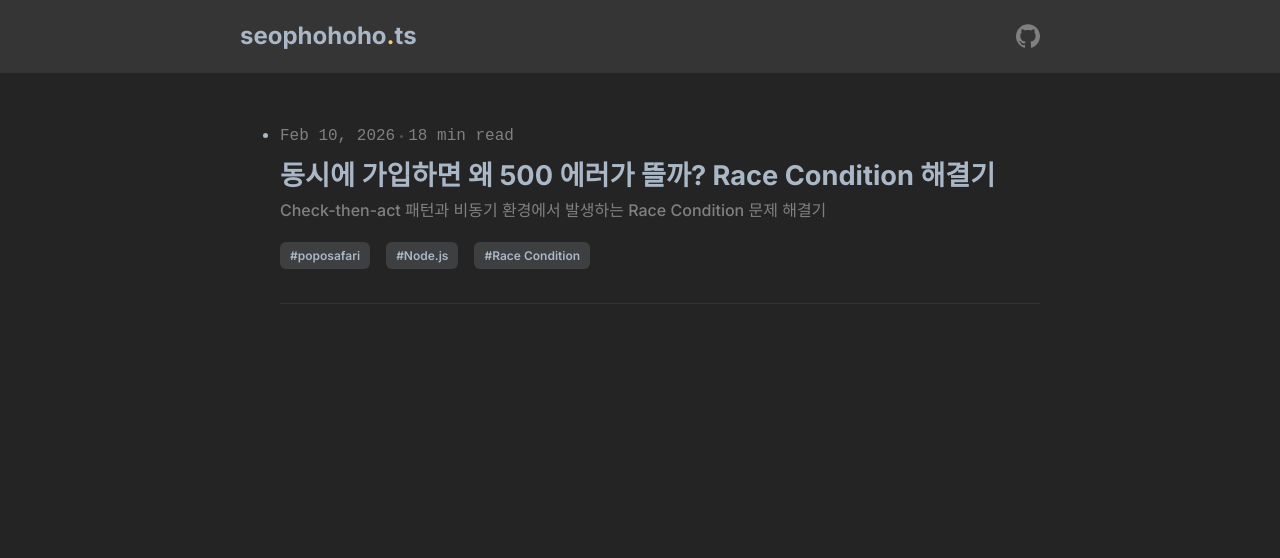
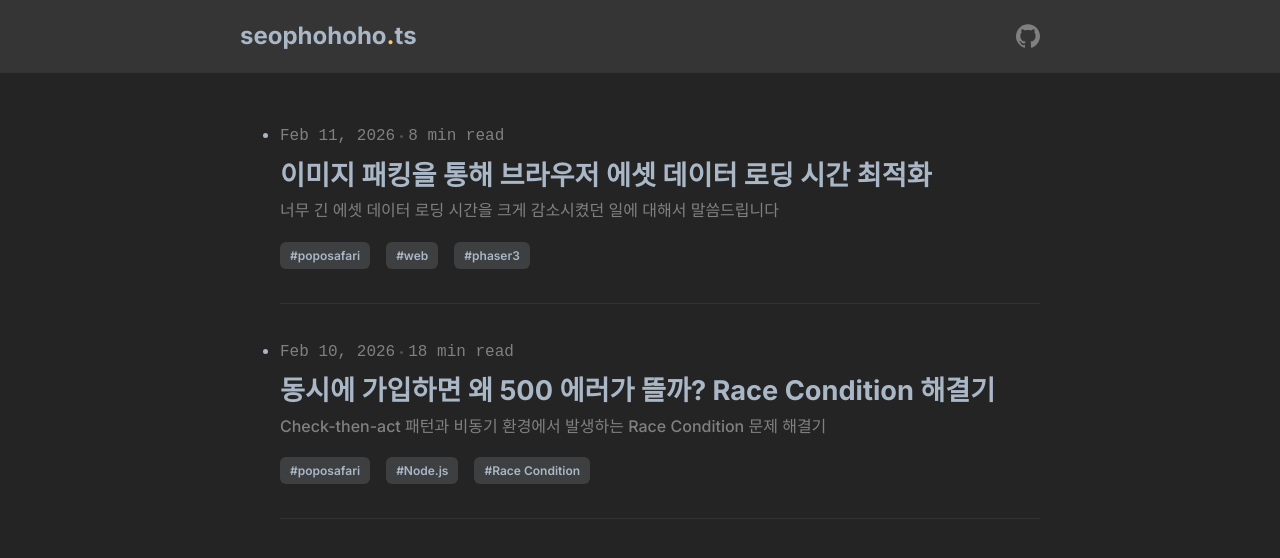
Before and after one commit to seophohoho/seophohoho.github.io, a Jekyll site: the page built from index.html, in a window 1280 px wide. Shown: the top 558 px of the page. Built offline with Jekyll 4.4.1, drawn with Linux system fonts in a browser that asks for light colours; the list of posts is cut into pages by our own code; some of the changed lines change nothing that is shown.

Commit message:
feat: add post

````diff
--- a/_config.yml
+++ b/_config.yml
@@ -1,14 +1,15 @@
 title: SEOPHOHOHO Tech
 description: Writing on software design, systems, and building products.
-baseurl: ""
-url: "https://seophohoho.github.io"
+baseurl: ''
+url: 'https://seophohoho.github.io'
+img_path: '/assets/images'
 
 # 테마 설정 제거 (theme: minima 줄을 삭제하거나 주석 처리하세요)
 # theme: minima
 
 # 페이지네이션 설정
 paginate: 10
-paginate_path: "/page:num/"
+paginate_path: '/page:num/'
 
 plugins:
   - jekyll-paginate
--- /dev/null
+++ b/_posts/2026-02-13-0.md
@@ -0,0 +1,168 @@
+---
+layout: post
+title: '이미지 패킹을 통해 브라우저 에셋 데이터 로딩 시간 최적화'
+sub-title: '너무 긴 에셋 데이터 로딩 시간을 크게 감소시켰던 일에 대해서 말씀드립니다'
+date: 2026-02-11 12:30:50 +0900
+tags: [poposafari, web, phaser3]
+---
+
+## 들어가며
+
+poposafari는 `phaser3`라는 게임 엔진을 사용하여 개발하고 있는 웹 게임입니다. 그렇기 때문에, 게임에 필요한 여러 에셋(이미지, 사운드, 스프라이트 시트)들을 사이트에 접속 시에 로드(load) 해야 할 필요가 있었는데요. 에셋을 새롭게 추가하면 추가할수록, 로딩되는 시간은 갈수록 길어지게 되었고, 결국 로딩 시간이 로컬 환경임에도 불구하고 27초까지 걸리게 되는 상황까지 오게 되었습니다. 이번 글에서는 이미지 패킹이라는 것을 통해서 웹 브라우저가 받는 에셋 데이터의 로딩 시간을 단축시킬 수 있었던 과정을 공유하고자 합니다.
+
+## 로드 되어야 하는 에셋
+
+```bash
+public
+├── audio
+│   ├── pokemon (1117 files, 15.2MB)
+│   └── se (8 files, 185.6KB)
+├── font (1 files, 671.9KB)
+├── master (3 files, 710.8KB)
+└── ui (8 files, 4.3KB)
+    ├── bgs (8 files, 23.3KB)
+    ├── doors (21 files, 23.7KB)
+    ├── icons (12 files, 6.0KB)
+    ├── maps (58 files, 7.1MB)
+    ├── npcs (3 files, 13.5KB)
+    ├── players
+    │   ├── back (1 files, 1.9KB)
+    │   │   ├── hair (30 files, 58.0KB)
+    │   │   ├── outfit (2 files, 10.3KB)
+    │   │   └── skin (8 files, 37.4KB)
+    │   └── overworld (1 files, 27.7KB)
+    │       ├── hair (30 files, 254.6KB)
+    │       ├── outfit (2 files, 16.2KB)
+    │       └── skin (5 files, 46.5KB)
+    ├── pokemon
+    │   ├── front (1532 files, 4.0MB)
+    │   │   └── shiny (1531 files, 4.0MB)
+    │   ├── icon (1422 files, 2.7MB)
+    │   │   └── shiny (1433 files, 1.6MB)
+    │   └── overworld (1364 files, 6.4MB)
+    │       └── shiny (1361 files, 6.1MB)
+    └── windows (10 files, 2.7KB)
+----------------------------------------
+📊 Total Files : 9,974
+💾 Total Size  : 49.3MB
+----------------------------------------
+```
+현재 로드되야 하는 에셋 데이터들은 총 9,974개였고, 이 중에서 `pokemon` 디렉터리의 개수가 8,643개 였습니다.
+
+`pokemon`에는 각 포켓몬들의 스프라이트 이미지들이 각 `front`, `icon`, `overworld` 타입별로 이미지가 따로 존재하였습니다.
+
+![front_예시]({{ site.img_path }}/2026-02-13-0_1.png)
+![front_예시]({{ site.img_path }}/2026-02-13-0_2.png)
+![front_예시]({{ site.img_path }}/2026-02-13-0_3.png)
+
+그리고 실제로 브라우저에 로드가 완료 되었을 때의 수치는 아래와 같았습니다.
+
+![before_결과]({{ site.img_path }}/2026-02-13-0_0.png)
+
+> **요청 수** : 22,117개
+> **전송 용량** : 76.2 MB (실제 리소스 : 97.7 MB)
+> **로딩 완료 시간** : 27.10초
+{: .callout .info }
+
+이해가 되지는 않았습니다. 요청 수는 곧 로드되어야 하는 파일 수일 텐데, 9,974 → 22,117개로 늘어나 있고, 전송 용량 또한 49.3 MB → 76.2 MB로 늘어나 있었습니다. Network 탭의 Waterfall을 보면 **회색 막대(Stalled)**가 끝없이 이어져 있었죠. 왜 이런 일이 발생했는지 **원인 파악**을 시작했습니다.
+
+---
+
+## 문제의 원인을 파악하는 과정
+
+### Stalled(회색 막대)가 이렇게 길어진 이유는?
+
+Waterfall에서 눈에 먼저 들어온 건 **회색으로 길게 잡힌 Stalled** 구간이었습니다. Stalled가 정확히 뭘 의미하는지 찾아 보니, **"요청을 실제로 전송할 수 있게 되기까지 기다리는 시간"**이라는 걸 알게 됐습니다. 즉, 아직 서버에 요청을 보내지도 못하고 **빈 연결이 나올 때까지 기다리는 시간**이라는 겁니다.
+
+"왜 stalled가 있어야 할까?" **HTTP/1.1** 환경에서는 브라우저가 **도메인당 동시에 최대 6개**의 TCP 연결만 허용한다는 걸 알게 됐습니다. 요청이 22,000개면 6개씩 묶여 순차적으로 처리되니까, 대부분의 요청이 "앞에 처리가 끝날 때까지 기다리는" Stalled 상태로 남는 겁니다.
+
+그런데 여기서 중요한 건, **제가 로컬 환경에서 개발하고 있었기 때문**에 브라우저가 자동으로 **HTTP/1.1**만 사용했다는 점입니다. 로컬 개발 서버는 보통 HTTPS를 쓰지 않고 있기 때문에, [HwanShell 글](https://hwan-shell.tistory.com/389)에서 정리한 것처럼 "HTTPS 통신을 하지 않는 서버 같은 경우에는 강제로 HTTP 1.1을 사용하게 됩니다." 그래서 **동시 요청 처리 제한(도메인당 6개)**이 그대로 걸려 있었고, 22,000개 요청이 6개 창구에만 몰리면서 Stalled가 끝없이 쌓였던 거죠.
+
+### HTTP/1.1과 HTTP/2의 차이
+
+연결 제한과 "왜 6개인가"를 더 이해하려고, HTTP/1.1과 HTTP/2를 비교한 글들을 참고해 정리했습니다.
+
+| 구분 | HTTP/1.1 | HTTP/2 |
+|------|----------|--------|
+| **연결** | 도메인당 동시 연결 **6~8개** 제한. 그 이상은 Stalled(대기). | **한 연결**에서 여러 요청/응답을 동시에 처리(**멀티플렉싱**). 동시 요청 개수 제한이 사실상 없음. |
+| **프로토콜** | **텍스트** 기반 (가독성은 좋지만 파싱·처리 비용 큼). | **바이너리** 프레이밍. 파싱이 빠르고 오류 처리도 단순해짐. |
+| **헤더** | 매 요청마다 **같은 헤더를 반복 전송**. 작은 파일일수록 헤더 비중이 커짐. | **HPACK**으로 헤더 압축. 동적 테이블로 반복되는 헤더를 인덱스만 보내서 크기 대폭 감소. |
+| **처리 방식** | 한 연결에서 요청을 **순차 처리**. 앞 요청이 지연되면 뒤 요청 전부 대기(**Head-of-Line Blocking**). | 한 연결 안에 여러 **스트림**을 두고, 스트림 단위로 동시에 주고받음. 한 요청이 막혀도 다른 스트림은 진행. |
+
+정리하면, **로컬(localhost)**처럼 HTTPS를 쓰지 않는 환경에서는 HTTP/1.1만 쓰게 되고, 그래서 **동시에 처리할 수 있는 요청이 6개로 제한**된 상태였습니다. HTTP/2를 쓸 수 있는 환경이면 같은 수의 요청이라도 멀티플렉싱과 헤더 압축 덕분에 나아지지만, **요청 개수 자체를 줄이는 것**이 중요하다고 생각이 들었습니다.
+
+### 전송 용량이 49MB인데 왜 76MB 일까?
+
+에셋 폴더는 49MB 정도인데, Network 탭에는 전송 76.2MB, 리소스 97.7MB로 찍혀 있어서 **"어디서 용량이 부풀어 나오지?"**를 알아보았습니다.
+
+HTTP로 파일을 한 번 요청할 때는 **파일 내용만** 주는 것이 아니라, 매 요청마다 **Request Header**와 **Response Header**가 함께 전송됩니다.
+
+각 파일별로 얼만큼 용량이 늘어났는지 확인하려면, 브라우저 콘솔에서 아래 코드를 실행하면 됩니다.
+
+```javascript
+function formatBytes(bytes) {
+  if (bytes === 0) return '0 B';
+  const k = 1024;
+  const sizes = ['B', 'KB', 'MB', 'GB'];
+  const i = Math.floor(Math.log(bytes) / Math.log(k));
+  return parseFloat((bytes / Math.pow(k, i)).toFixed(2)) + ' ' + sizes[i];
+}
+
+performance.getEntriesByType('resource').forEach((e, i) => {
+  const transferred = formatBytes(e.transferSize);
+  const decoded = formatBytes(e.decodedBodySize);
+  const shortName = e.name.split('/').pop() || e.name;
+  console.log(`${shortName}  →  전송(헤더+본문): ${transferred}  |  본문(압축해제): ${decoded}`);
+});
+```
+
+예를 들어 `0000.png`는 279 Byte인데 전송 크기는 579 Byte로 늘어난 걸 확인할 수 있습니다.
+![용량_늘어남1]({{ site.img_path }}/2026-02-13-0_4.png)
+![용량_늘어남2]({{ site.img_path }}/2026-02-13-0_5.png)
+
+파일 하나가 1KB여도 실제로는 헤더까지 합쳐 2KB에 가깝게 오갈 수 있고, **22,000개 × 약 1KB (헤더 오버헤드) ≈ 22MB**가 순수 에셋 49MB 위에 더해져서 전송량이 76MB, 리소스 기준 97MB까지 부풀어 보였던 겁니다. HTTP/2에서는 HPACK으로 헤더를 압축해 이 오버헤드를 크게 줄여준다고 합니다.
+
+## 요청 횟수를 줄여보자: 이미지 패킹 (Texture Packer)
+
+원인을 알아보니 . **요청 횟수 자체를 줄이면** 헤더 오버헤드, 연결 병목을 모두 줄일 수 있다고 생각이 들었습니다. 그래서 **pokemon**에 해당하는 에셋 데이터를 **하나의 커다란 이미지로 패킹**하는 방식을 적용해보기로 하였습니다.
+
+### Texture Packer로 하나의 이미지에 모으기
+
+![texture_packer]({{ site.img_path }}/2026-02-13-0_8.png)
+
+**[Texture Packer](https://www.codeandweb.com/texturepacker)**라는 툴을 사용해서, 수천 개에 달하던 포켓몬 스프라이트 이미지들을 **한 장의 큰 이미지(아틀라스)**로 합쳤습니다. 개별 파일(`0000.png`, `0001.png`, …)을 그대로 여러 번 요청하는 대신, **front / icon / overworld** 등 타입별로 하나씩의 시트 이미지와, 각 프레임의 위치·크기 데이터가 들어 있는 JSON을 추가하였습니다.
+
+- 개별 파일 수천 개 → **아틀라스 이미지 1개 + JSON 1개** (타입별로 반복)
+- 이렇게 하면 **요청 1번**으로 여러 개의 스프라이트를 한꺼번에 받을 수 있습니다.
+
+![texture_packer]({{ site.img_path }}/2026-02-13-0_10.png)
+
+### 클라이언트에서 loadMultiatlas로 한 번에 로드
+
+기존에는 포켓몬 ID마다 `loadImage`, `loadAtlas`를 반복 호출하고 있었습니다.
+```typescript
+// 22,000번 반복되는 죽음의 루프
+pokemonList.forEach(id => {
+    this.load.image(`pokemon_${id}`, `assets/${id}.png`);
+});
+```
+
+패킹 후에는 **`load.multiatlas`**(또는 `loadMultiatlas`) 한 번으로 해당 아틀라스 전체를 등록할 수 있습니다.
+```typescript
+// 단 한 번의 호출로 해결 (Multiatlas 지원)
+this.load.multiatlas('pokemons', 'assets/packed/pokemon_atlas.json', 'assets/packed');
+```
+
+그래서 pokemon 에셋을 **Texture Packer로 하나의 커다란 이미지에 패킹**하고, **loadMultiatlas**로 불러오도록 바꿈으로써 요청 횟수 자체를 크게 줄일 수 있었고, 그 결과 로딩 시간과 전송량을 함께 줄일 수 있었습니다.
+
+![after_결과]({{ site.img_path }}/2026-02-13-0_9.png)
+
+> 요청 수 : 22,117개 -> 629개
+> 전송 용량 : 76.2 MB (실제 리소스 : 97.7 MB) -> > 48.7 MB (실제 리소스 : 58.4 MB)
+> 로딩 완료 시간 : 27.10초 -> 1.93초
+{: .callout .info }
+
+## 참고
+
+- [브라우저 HTTP 최대 연결수 알아보기 - Medium](https://medium.com/@syalot005006/브라우저-http-최대-연결수-알아보기-3f7aa1453bc2)
+- [HTTP 1.1 vs HTTP 2.0 - HwanShell](https://hwan-shell.tistory.com/389)
````
Also changed, not shown: assets/images/2026-02-13-0_0.png (added), assets/images/2026-02-13-0_1.png (added), assets/images/2026-02-13-0_2.png (added), assets/images/2026-02-13-0_3.png (added), assets/images/2026-02-13-0_4.png (added), assets/images/2026-02-13-0_5.png (added), assets/images/2026-02-13-0_6.png (added), assets/images/2026-02-13-0_7.png (added), assets/images/2026-02-13-0_8.png (added), assets/images/2026-02-13-0_9.png (added), 1 other file.
